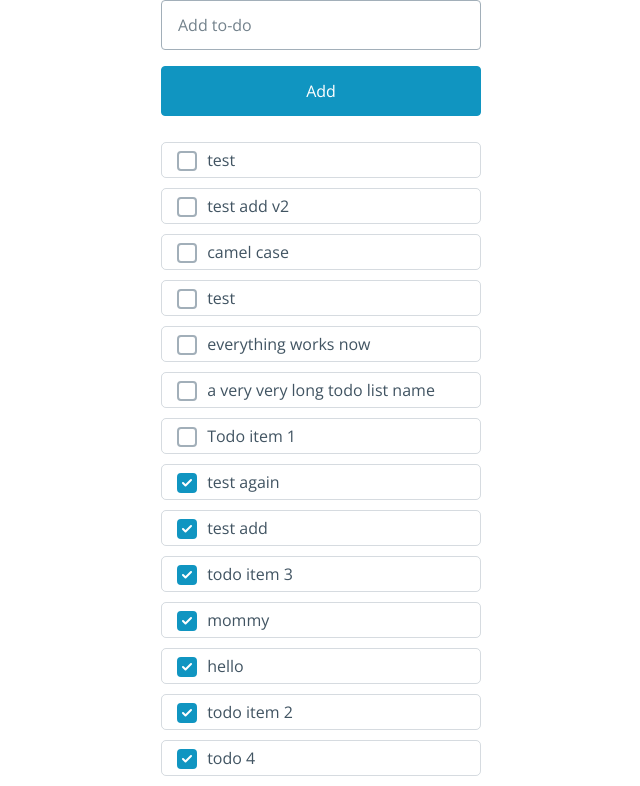
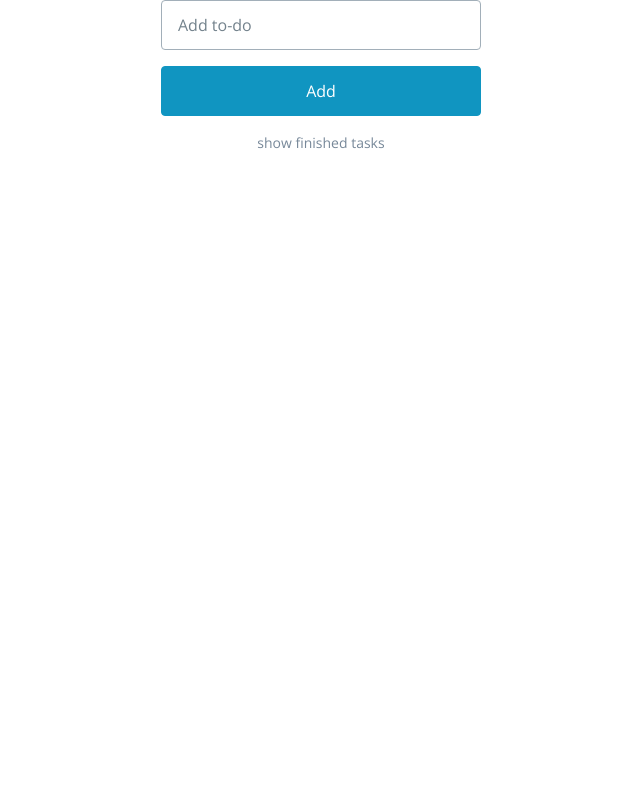
Before and after one commit to jm1412/montano, a Django app: page /todo/ in a window 1280 px wide. Shown: the part 80-866 px from the top of the page, without its empty margins (319-959 px from the left). After the commit the page ends 229 px from the top, so only its background shows below. Run offline with Django 4.2, Linux system fonts and the light colour scheme; a user stored in the database is signed in; data comes from the database, SQL or seed files in the repository; both versions use the stored data as it was after the commit; data that the repository does not hold is empty; some libraries are stand-ins or nearby versions.

Commit message:
show/hide finished tasks

```diff
--- a/todolist/static/todolist/styles.css
+++ b/todolist/static/todolist/styles.css
@@ -29,3 +29,8 @@
     border-width: 1px;
     border-radius: 5px;
 }
+
+#show-finished-tasks, #hide-finished-tasks{
+    color: lightslategray;
+    font-size: 14px;
+}
--- a/todolist/static/todolist/todo.js
+++ b/todolist/static/todolist/todo.js
@@ -59,21 +59,36 @@
     return todoItem
 }
 
-async function showTodoAsList(){
+async function showTodoAsList(status=false, reset=false){
     // Displays todo as list in html.
     // List is ordered by position.
+    console.log(`reset: ${reset}`)
+    if (reset == true){
+        document.getElementById("todo-items").innerHTML=""
+    }
 
-    let response = await fetch('get_todo', {
-        method:'GET',
-        headers:{'X-CSRFToken': getCookie('csrftoken')},
-        mode:'same-origin'
-    }) // fetch
-
-    let todoItems = await response.json();
+    let todoItems = await getTodo(status);
     todoItems.forEach(function(todoItem){
         let element = createTodoElement(todoItem.title, todoItem.id, todoItem.status)
         document.getElementById("todo-items").append(element)
     })
+
+    if (reset == true){
+        hideThis(false,"show-finished-tasks")
+    }
+}
+
+async function getTodo(status = false){
+    let response = await fetch('get_todo/', {
+        method:'POST',
+        headers:{'X-CSRFToken': getCookie('csrftoken')},
+        mode:'same-origin',
+        body: JSON.stringify({
+            status:status,
+        }),
+    }) // fetch
+
+    return response.json()
 }
 
 function makeDraggable() {
@@ -124,6 +139,18 @@
 
         updateTaskOrder(todoList);
     });
+}
+
+function hideThis(toHide = false, toShow = false){
+    // Helper function called directly from element, hides show finished tasks button
+
+    if (toHide != false) {
+        document.getElementById(toHide).style.display = "none";
+    }
+
+    if (toShow != false){
+        document.getElementById(toShow).style.display = "block";
+    }
 }
 
 function updateTaskOrder(todoList) {
@@ -184,5 +211,4 @@
     await showTodoAsList()
     makeDraggable()
     checkboxHandler()
-
 })
--- a/todolist/templates/todolist/todo.html
+++ b/todolist/templates/todolist/todo.html
@@ -21,6 +21,11 @@
     <div id="todo-items" class="justify-content-md-center">
         <!-- items will be added here -->
     </div>
+    <div id="finished-tasks-button-div" style="text-align:center;">
+        <p id="show-finished-tasks" onClick="showTodoAsList(true); hideThis('show-finished-tasks', 'hide-finished-tasks'); ">show finished tasks</p>
+        <p id="hide-finished-tasks" onClick="showTodoAsList(false, true); hideThis(toHide = 'hide-finished-tasks');" style="display:none;">hide finished tasks</p>
+    </div>
+
 
 
 
--- a/todolist/views.py
+++ b/todolist/views.py
@@ -73,9 +73,12 @@
 def get_todo(request):
     """ Returns all todo entries. """
 
+    data = json.loads(request.body)
+    status = data.get("status","")
     user = request.user
+
     try:
-        todo_items = Todo.objects.order_by("position").filter(user=user)
+        todo_items = Todo.objects.order_by("position").filter(user=user, status=status)
         return JsonResponse([todo.serialize() for todo in todo_items], safe=False)
 
     except Exception as e:
```
Also changed, not shown: db.sqlite3.
